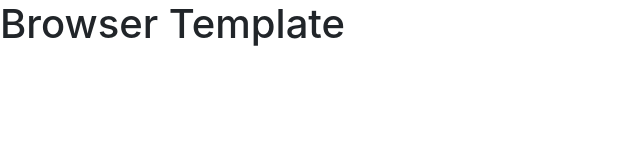
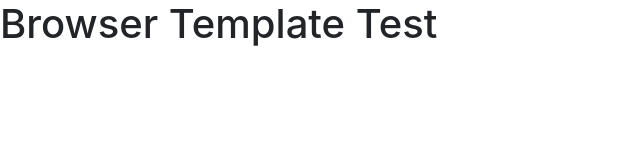
Before and after one commit to sgigli/tic-tac-toe-client, a website built with webpack: page index.html in a window 1280 px wide. Shown: the whole page, without its empty margins (0-640 px from the left). Built offline with nearby package versions, Linux system fonts and the light colour scheme.

Commit message:
test commit of first branch game-board

```diff
--- a/index.html
+++ b/index.html
@@ -12,6 +12,6 @@
       <script src="public/application.js" type="text/javascript" charset="utf-8" defer></script>
     </head>
     <body>
-      <h1>Browser Template</h1>
+      <h1>Browser Template Test</h1>
     </body>
 </html>
```
